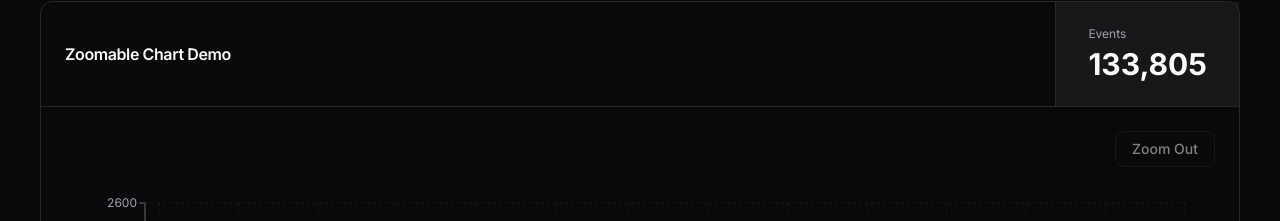
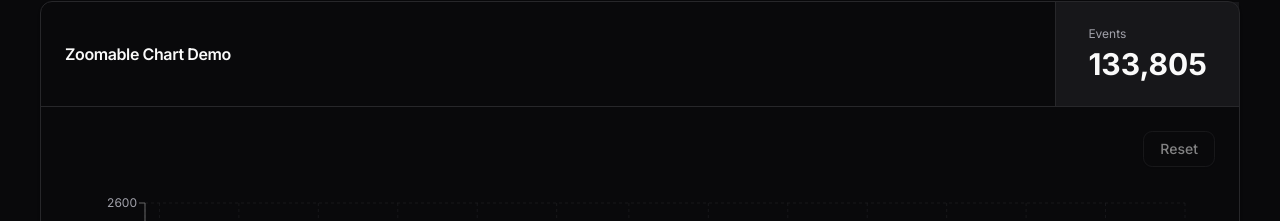
Before and after one commit to shelwinsunga/zoom-chart-demo, a Next.js app: page / in a window 1280 px wide. Shown: the part 99-320 px from the top of the page. Built offline with nearby package versions, Linux system fonts and the light colour scheme.

Commit message:
chore: zoomout is now reset

```diff
--- a/components/chart.tsx
+++ b/components/chart.tsx
@@ -135,7 +135,7 @@ export function ZoomableChart() {
                 >
                     <div className="flex justify-end mb-4">
                         <Button variant="outline" onClick={handleZoomOut} disabled={!startTime && !endTime}>
-                            Zoom Out
+                            Reset
                         </Button>
                     </div>
                     <ResponsiveContainer width="100%" height="100%">
```
